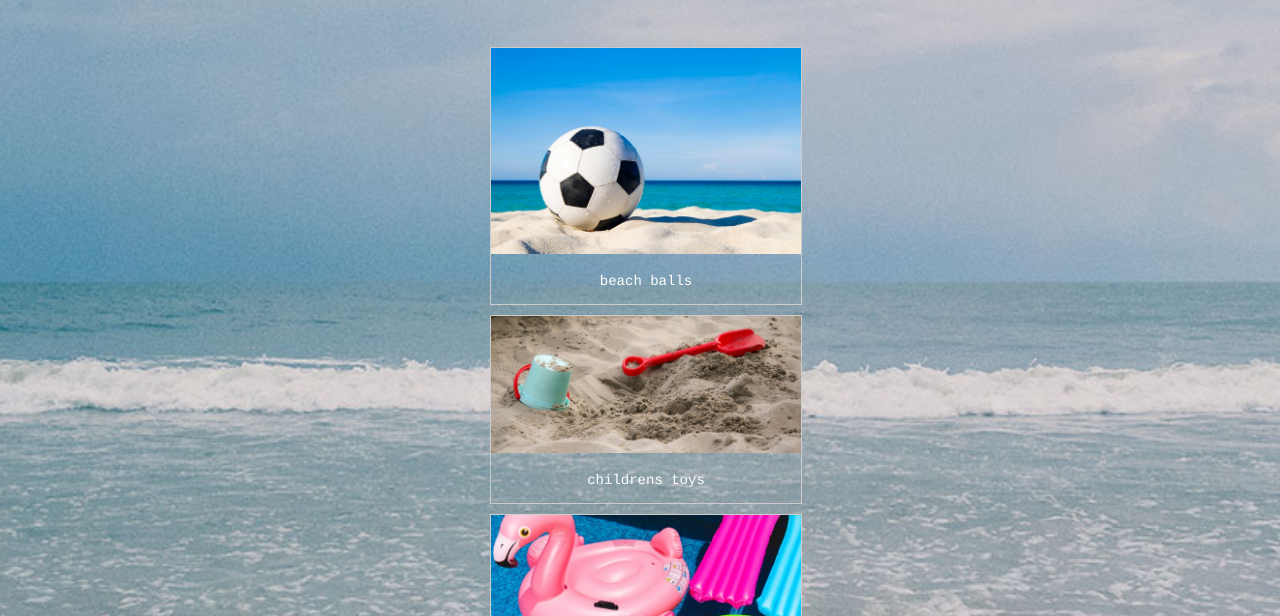
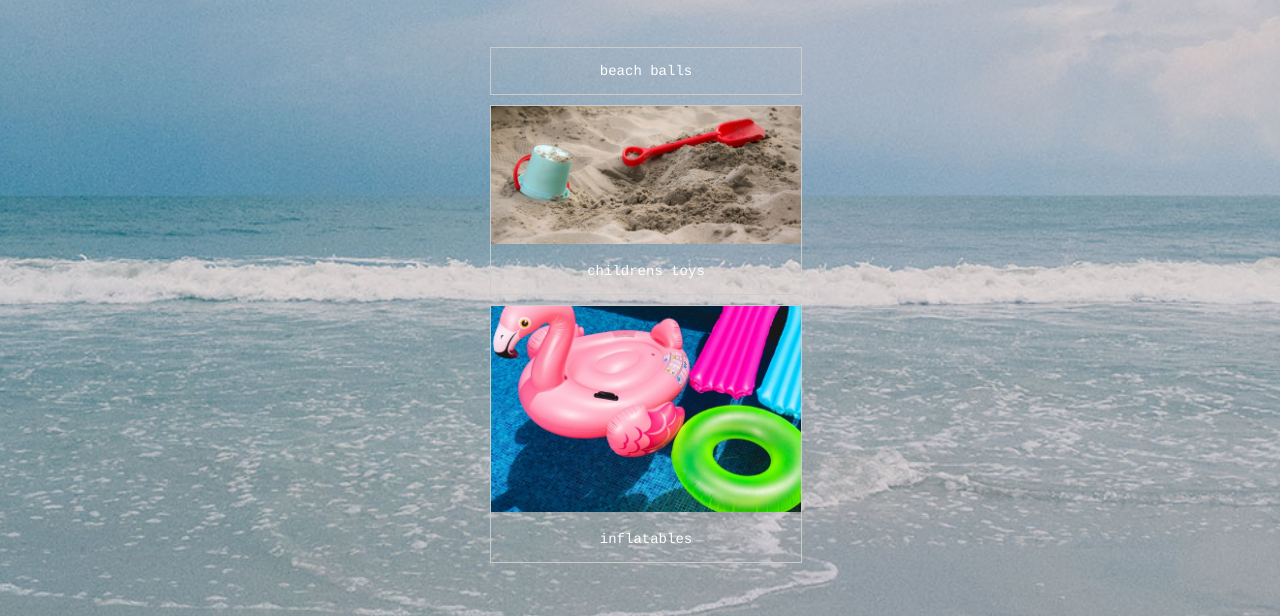
Before and after one commit to RichardCade/Minimal-Site, a plain HTML site: page products.html in a window 1280 px wide. Shown: the part 184-800 px from the top of the page. Drawn offline with Linux system fonts and the light colour scheme.

Commit message:
Update products.html

```diff
--- a/products.html
+++ b/products.html
@@ -66,7 +66,7 @@
         <div id="storeContainer">
             <div class="gallery">
                 <a target="_blank" href="img/ball.jpeg">
-                    <img src="img/ball.jpeg" alt="Beach Ball" width="320">
+
                     <div class="desc">Beach Balls</div>
                 </a>
             </div>
```
